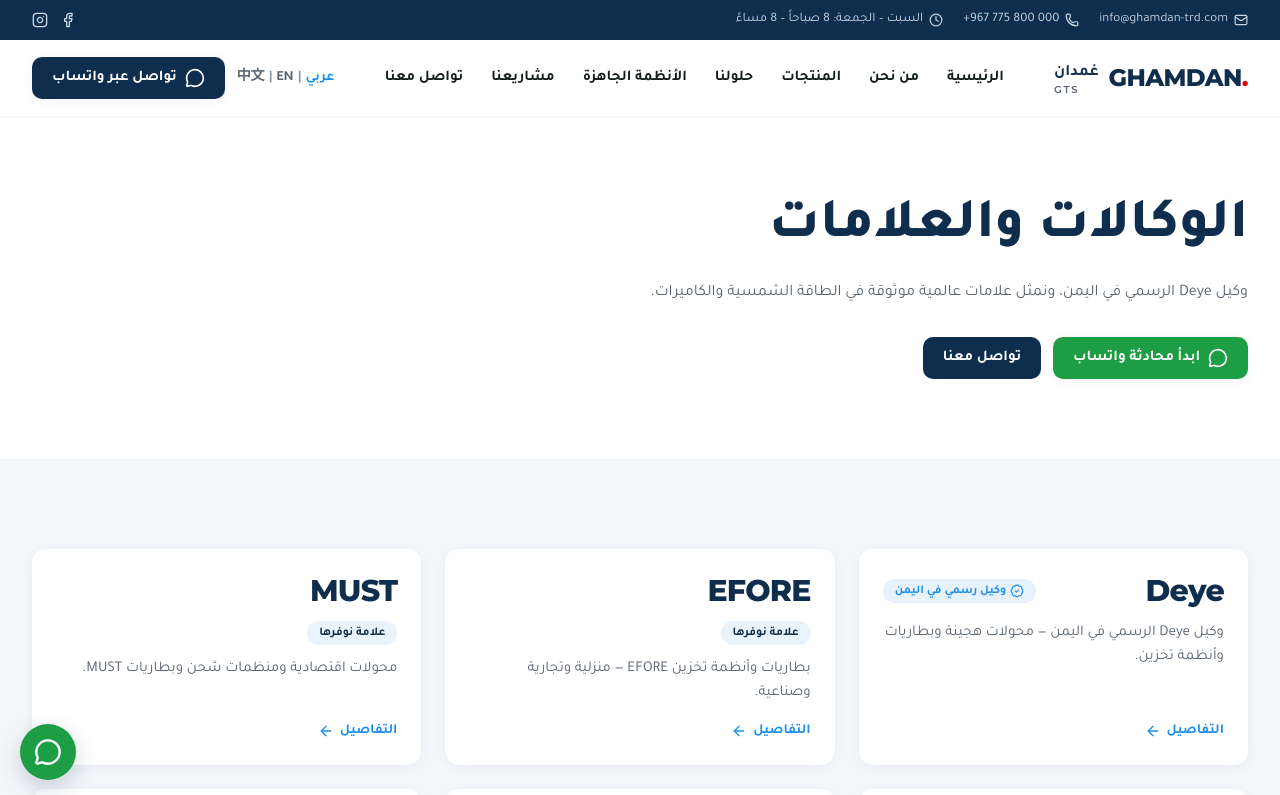
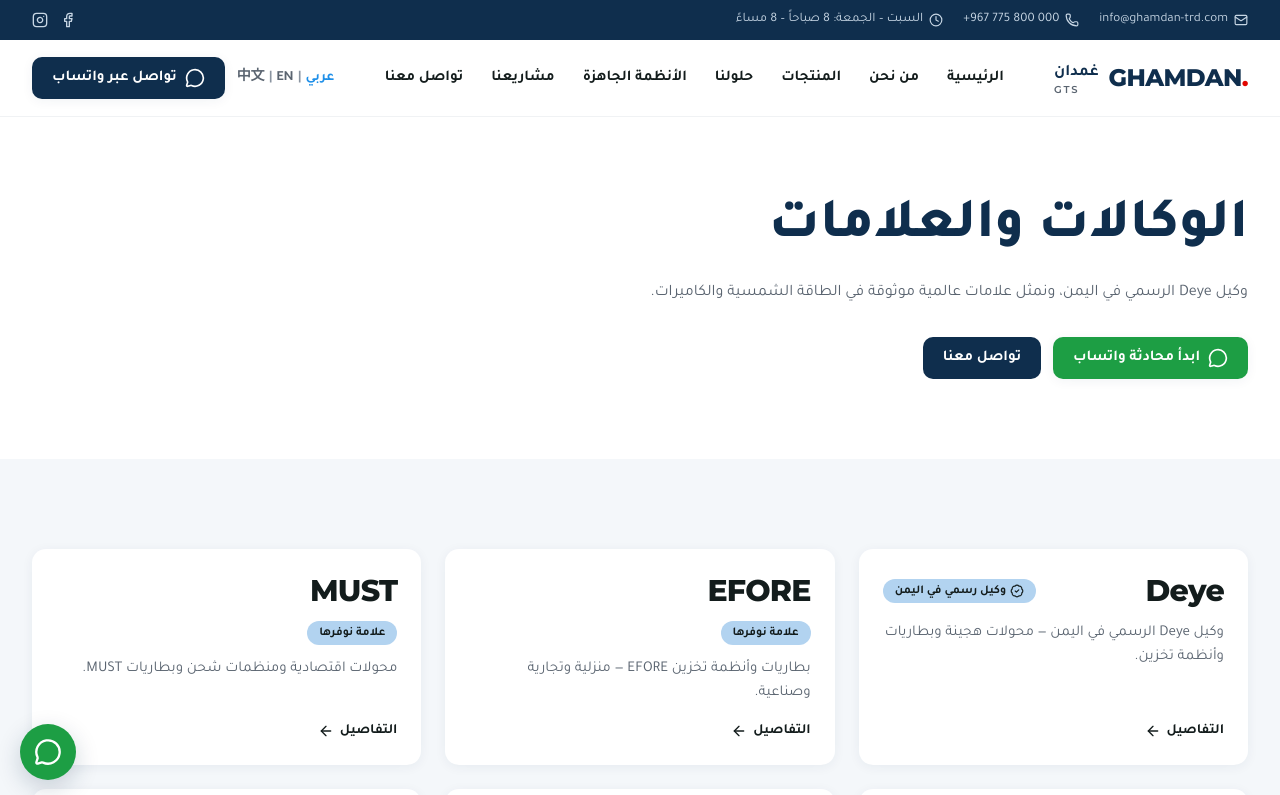
Before and after one commit to ahmedassem123x-web/ghamdan-website, a Next.js app: page /ar/agencies in a window 1280 px wide. Shown: the top 795 px of the page. Built offline with nearby package versions, Linux system fonts and the light colour scheme.

Commit message:
v15 B1: update src/app/[locale]/agencies/page.tsx

```diff
--- a/src/app/[locale]/agencies/page.tsx
+++ b/src/app/[locale]/agencies/page.tsx
@@ -23,7 +23,7 @@ export default async function AgenciesPage({ params }: { params: Promise<{ local
       <Hero locale={l} variant="plain" title={a.k1} text={a.k2} primaryHref="/contact" primaryLabelKey="cta.contactUs" />
       <section className="section">
         <div className="wrap">
-          <div className="grid gap-6 sm:grid-cols-2 lg:grid-cols-3" data-stagger>
+          <div className="grid gap-6 sm:grid-cols-2 lg:grid-cols-3">
             {agencies.map((ag) => (
               <Link
                 key={ag.id}
@@ -31,23 +31,23 @@ export default async function AgenciesPage({ params }: { params: Promise<{ local
                 className="group flex flex-col rounded-card bg-surface p-6 shadow-card transition-all duration-200 hover:-translate-y-1 hover:shadow-card-hover"
               >
                 <div className="flex items-center justify-between">
-                  <span className="font-latin text-3xl font-extrabold tracking-tight text-primary" dir="ltr">
+                  <span className="font-latin text-3xl font-extrabold tracking-tight text-navy" dir="ltr">
                     {ag.name}
                   </span>
                   {ag.officialAgent && (
-                    <span className="inline-flex items-center gap-1 rounded-full bg-accent-soft px-3 py-1 text-xs font-bold text-accent">
+                    <span className="inline-flex items-center gap-1 rounded-full bg-sky px-3 py-1 text-xs font-bold text-primary-hover">
                       <BadgeCheck className="size-3.5" aria-hidden="true" />
                       {t(ag.status, l)}
                     </span>
                   )}
                 </div>
                 {!ag.officialAgent && (
-                  <span className="mt-3 inline-flex w-fit rounded-full bg-surface-blue px-3 py-1 text-xs font-bold text-primary">
+                  <span className="mt-3 inline-flex w-fit rounded-full bg-sky px-3 py-1 text-xs font-bold text-navy">
                     {t(ag.status, l)}
                   </span>
                 )}
                 <p className="mt-3 flex-1 text-body-sm text-text-muted">{t(ag.text, l)}</p>
-                <span className="mt-4 inline-flex items-center gap-1.5 text-sm font-bold text-accent">
+                <span className="mt-4 inline-flex items-center gap-1.5 text-sm font-bold text-primary-hover">
                   {ui("cta.details", l)}
                   <ArrowLeft className="size-4 rtl:rotate-0 ltr:rotate-180" aria-hidden="true" />
                 </span>
```
